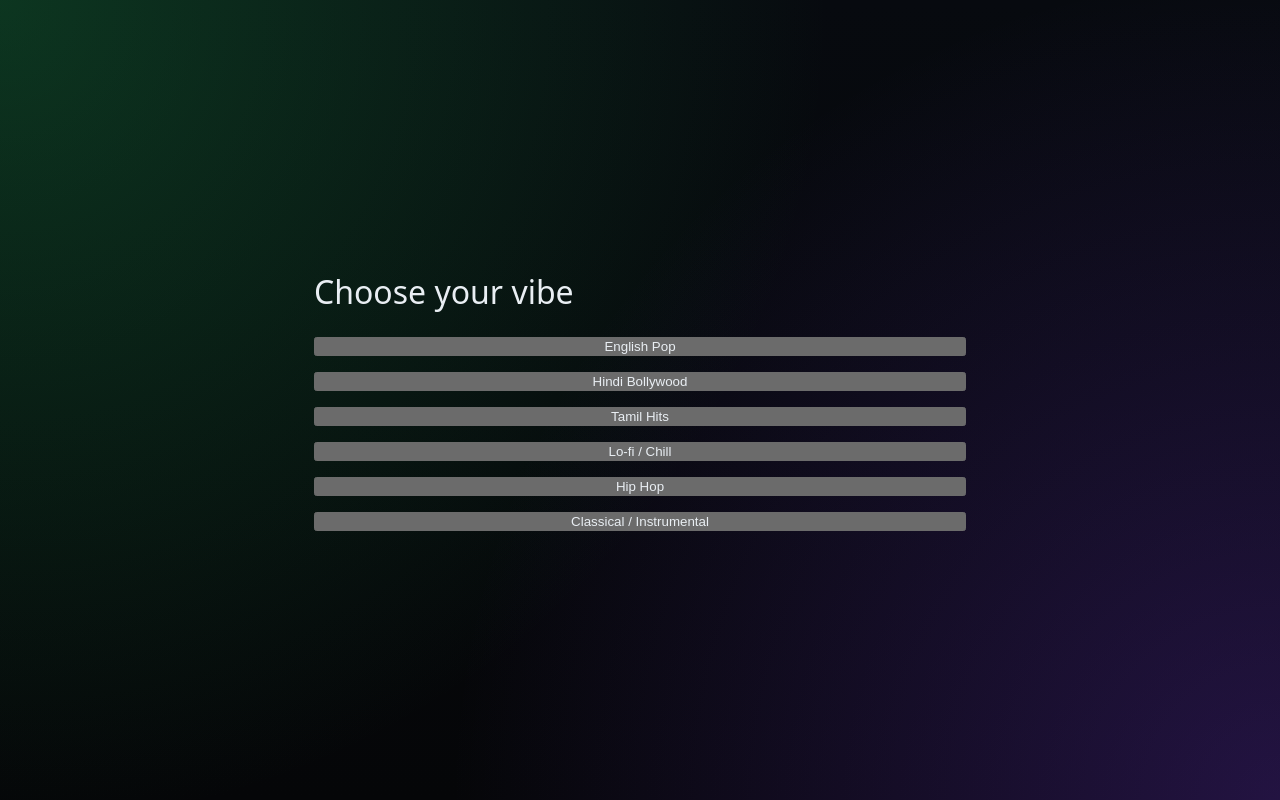
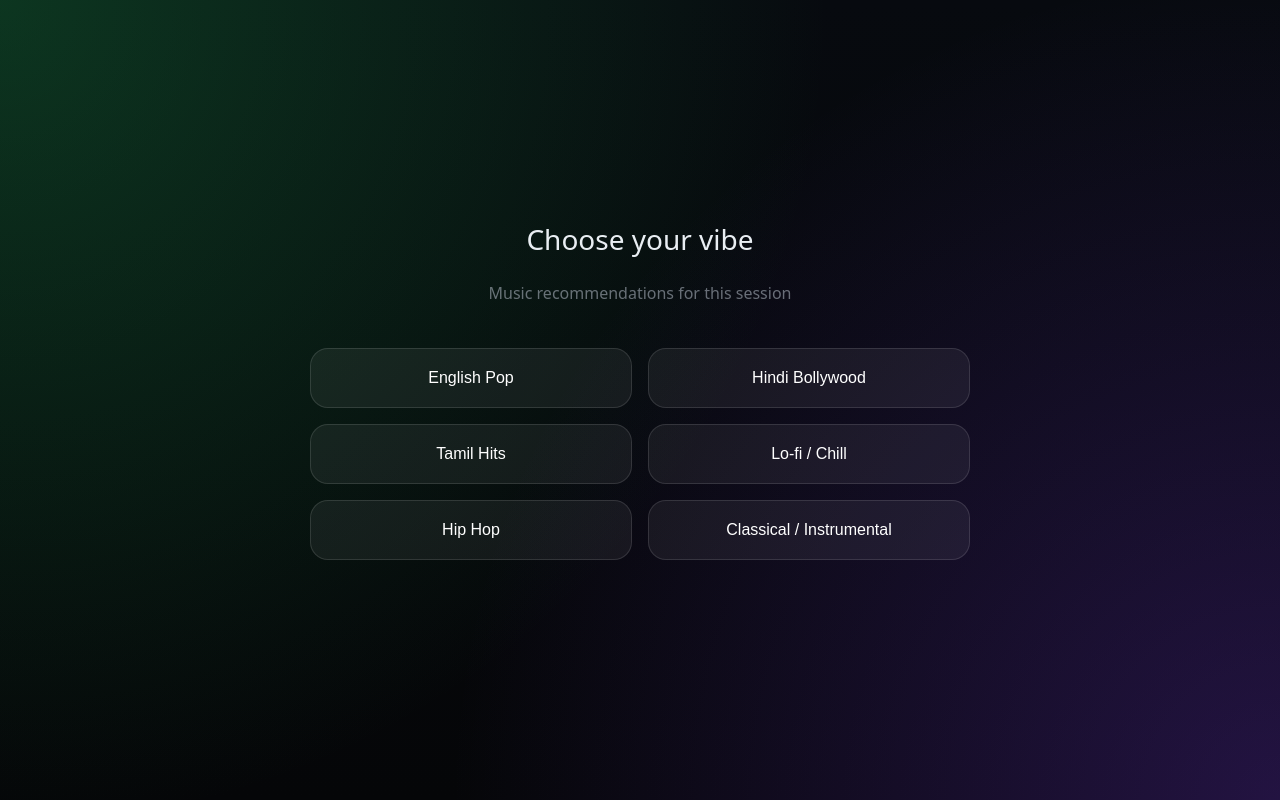
Before and after one commit to abhimanyucr7/resonance-frontend, a React (Vite) app: page / in a window 1280 px wide. Built offline with nearby package versions, Linux system fonts and the light colour scheme.

Commit message:
Add infinite scroll with backend pagination (10 pages)

```diff
--- a/src/App.tsx
+++ b/src/App.tsx
@@ -18,6 +18,7 @@ const PREFERENCES: Preference[] = [
 ];
 
 const BACKEND_URL = "https://resonance-backend-5qgm.onrender.com";
+
 const MAX_PAGES = 10;
 
 function App() {
@@ -35,7 +36,6 @@ function App() {
   const [loading, setLoading] = useState(false);
 
   const audioRef = useRef<HTMLAudioElement | null>(null);
-  const loadMoreRef = useRef<HTMLDivElement | null>(null);
 
   /* Restore preference */
   useEffect(() => {
@@ -54,7 +54,7 @@ function App() {
     setDuration(0);
   }, [preference, searchTerm]);
 
-  /* Fetch tracks */
+  /* Fetch paginated tracks */
   useEffect(() => {
     if (!hasMore || loading) return;
 
@@ -72,34 +72,38 @@ function App() {
           setHasMore(false);
         } else {
           setTracks((prev) => {
-            const ids = new Set(prev.map((t) => t.id));
-            const unique = data.filter((t) => !ids.has(t.id));
+            const existingIds = new Set(prev.map((t) => t.id));
+            const unique = data.filter((t) => !existingIds.has(t.id));
             return [...prev, ...unique];
           });
         }
       })
-      .catch(() => setHasMore(false))
+      .catch((err) => {
+        console.error("Search failed:", err);
+        setHasMore(false);
+      })
       .finally(() => setLoading(false));
   }, [page, preference, searchTerm]);
 
-  /* ✅ PROPER infinite scroll (IntersectionObserver) */
+  /* Infinite scroll */
   useEffect(() => {
-    if (!loadMoreRef.current || !hasMore) return;
-
-    const observer = new IntersectionObserver(
-      ([entry]) => {
-        if (entry.isIntersecting && !loading) {
+    const onScroll = () => {
+      if (
+        window.innerHeight + window.scrollY >=
+          document.body.offsetHeight - 300 &&
+        hasMore &&
+        !loading
+      ) {
         setPage((p) => p + 1);
       }
-      },
-      { rootMargin: "200px" }
-    );
+    };
 
-    observer.observe(loadMoreRef.current);
-    return () => observer.disconnect();
+    window.addEventListener("scroll", onScroll);
+    return () => window.removeEventListener("scroll", onScroll);
   }, [hasMore, loading]);
 
-  /* Playback logic (unchanged) */
+  /* Playback logic (UNCHANGED) */
+
   const currentTrack = queueIndex !== null ? tracks[queueIndex] : null;
 
   const playAtIndex = (index: number) => {
@@ -107,6 +111,7 @@ function App() {
     if (!track) return;
 
     audioRef.current?.pause();
+
     const audio = new Audio(track.previewUrl);
     audioRef.current = audio;
 
@@ -120,13 +125,17 @@ function App() {
   };
 
   const playNext = () => {
-    if (queueIndex !== null && queueIndex < tracks.length - 1) {
+    if (queueIndex === null) return;
+    if (queueIndex < tracks.length - 1) {
       playAtIndex(queueIndex + 1);
+    } else {
+      setIsPlaying(false);
     }
   };
 
   const playPrev = () => {
-    if (queueIndex && queueIndex > 0) {
+    if (queueIndex === null) return;
+    if (queueIndex > 0) {
       playAtIndex(queueIndex - 1);
     }
   };
@@ -146,16 +155,49 @@ function App() {
   /* ONBOARDING */
   if (!preference) {
     return (
-      <div style={{ minHeight: "100vh", display: "grid", placeItems: "center" }}>
-        <div style={{ maxWidth: 700, width: "100%", padding: 24 }}>
-          <h1>Choose your vibe</h1>
-          <div style={{ display: "grid", gap: 16, marginTop: 24 }}>
+      <div
+        style={{
+          minHeight: "100vh",
+          display: "flex",
+          flexDirection: "column",
+          alignItems: "center",
+          justifyContent: "center",
+          gap: 24
+        }}
+      >
+        <h1 style={{ fontSize: 28 }}>Choose your vibe</h1>
+        <p style={{ opacity: 0.6 }}>
+          Music recommendations for this session
+        </p>
+
+        <div
+          style={{
+            display: "grid",
+            gridTemplateColumns: "repeat(auto-fit, minmax(220px, 1fr))",
+            gap: 16,
+            maxWidth: 700,
+            width: "100%",
+            padding: 20
+          }}
+        >
           {PREFERENCES.map((p) => (
             <button
               key={p.label}
               onClick={() => {
-                  sessionStorage.setItem("music-preference", JSON.stringify(p));
+                sessionStorage.setItem(
+                  "music-preference",
+                  JSON.stringify(p)
+                );
                 setPreference(p);
+              }}
+              style={{
+                padding: 20,
+                borderRadius: 18,
+                background: "rgba(255,255,255,0.06)",
+                border: "1px solid rgba(255,255,255,0.12)",
+                color: "white",
+                fontSize: 16,
+                cursor: "pointer"
               }}
             >
               {p.label}
@@ -163,13 +205,18 @@ function App() {
           ))}
         </div>
       </div>
-      </div>
     );
   }
 
   /* MAIN APP */
   return (
-    <div style={{ maxWidth: 900, margin: "0 auto", padding: "24px 16px 160px" }}>
+    <div
+      style={{
+        maxWidth: 900,
+        margin: "0 auto",
+        padding: "24px 16px 160px"
+      }}
+    >
       <input
         placeholder="Search songs, artists, moods..."
         value={searchTerm}
@@ -181,7 +228,9 @@ function App() {
           borderRadius: 18,
           background: "rgba(255,255,255,0.06)",
           border: "1px solid rgba(255,255,255,0.12)",
-          color: "white"
+          color: "white",
+          fontSize: 15,
+          outline: "none"
         }}
       />
 
@@ -194,12 +243,15 @@ function App() {
         }
       />
 
-      {/* 👇 THIS is what triggers loading */}
-      {hasMore && <div ref={loadMoreRef} style={{ height: 1 }} />}
-
       {loading && (
         <p style={{ textAlign: "center", opacity: 0.6 }}>
           Loading more songs…
+        </p>
+      )}
+
+      {!hasMore && (
+        <p style={{ textAlign: "center", opacity: 0.5 }}>
+          End of recommendations
         </p>
       )}
 
```
Lines whose indentation alone changed are shown as unchanged.
